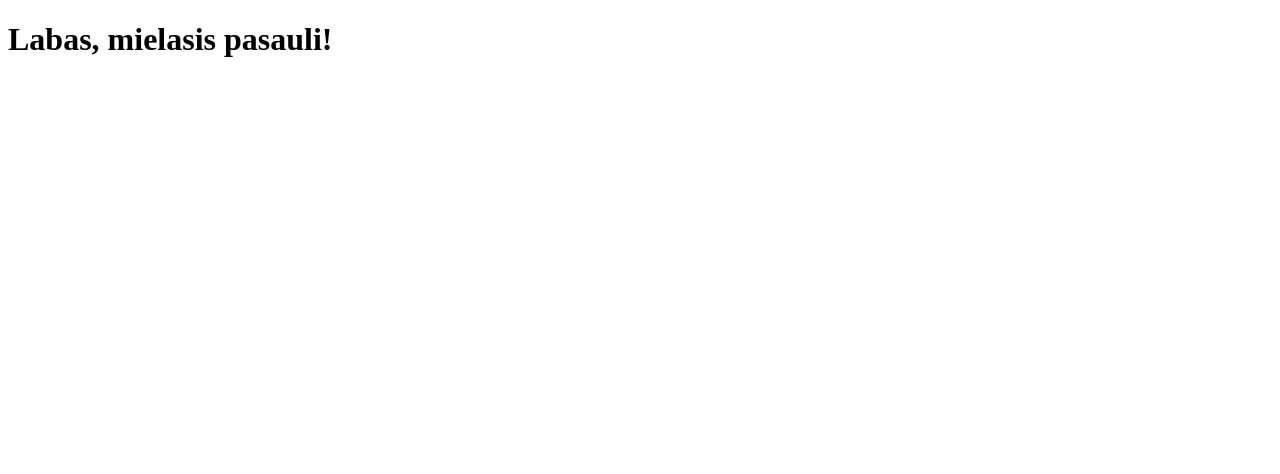
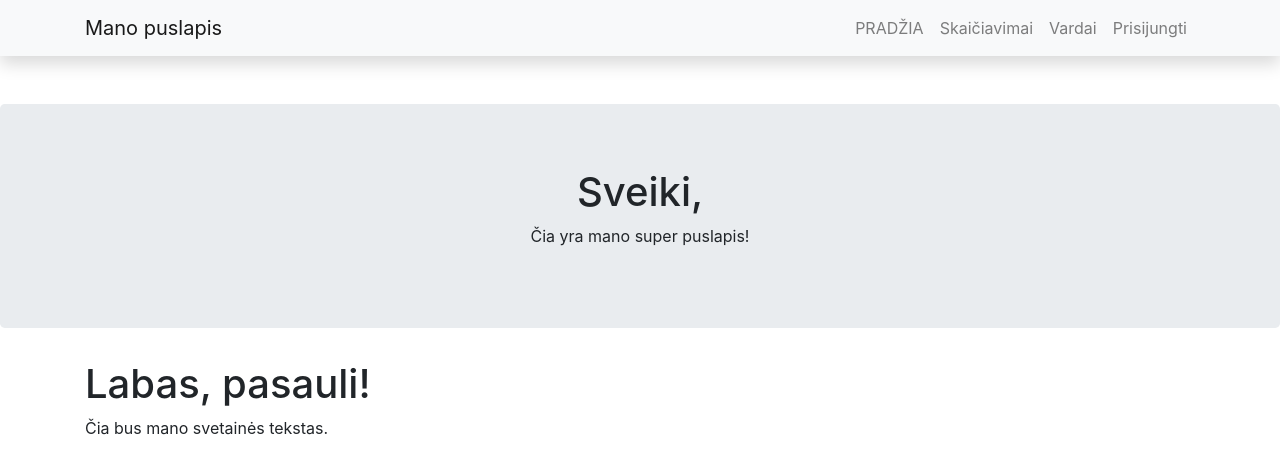
Before and after one commit to DonatasNoreika/20250227_vakaras2, a Flask app: page / in a window 1280 px wide. Shown: the top 474 px of the page. Run offline with Flask 3, Linux system fonts and the light colour scheme; some libraries are stand-ins or nearby versions.

Commit message:
Pridėtas base.html

```diff
--- /dev/null
+++ b/templates/base.html
@@ -0,0 +1,51 @@
+<!DOCTYPE html>
+<html lang="en">
+<head>
+  <title>Mano puslapis</title>
+  <meta charset="utf-8">
+  <meta name="viewport" content="width=device-width, initial-scale=1">
+  <link rel="stylesheet" href="https://maxcdn.bootstrapcdn.com/bootstrap/4.5.0/css/bootstrap.min.css">
+  <script src="https://ajax.googleapis.com/ajax/libs/jquery/3.5.1/jquery.min.js"></script>
+  <script src="https://cdnjs.cloudflare.com/ajax/libs/popper.js/1.16.0/umd/popper.min.js"></script>
+  <script src="https://maxcdn.bootstrapcdn.com/bootstrap/4.5.0/js/bootstrap.min.js"></script>
+</head>
+<body>
+
+<!-- Navigation -->
+<nav class="navbar navbar-expand-lg navbar-light bg-light static-top mb-5 shadow">
+  <div class="container">
+    <a class="navbar-brand" href="#">
+    Mano puslapis</a>
+    <button class="navbar-toggler" type="button" data-toggle="collapse" data-target="#navbarResponsive" aria-controls="navbarResponsive" aria-expanded="false" aria-label="Toggle navigation">
+          <span class="navbar-toggler-icon"></span>
+        </button>
+    <div class="collapse navbar-collapse" id="navbarResponsive">
+      <ul class="navbar-nav ml-auto">
+        <li class="nav-item">
+          <a class="nav-link" href="/">PRADŽIA</a>
+        </li>
+        <li class="nav-item">
+          <a class="nav-link" href="/skaiciavimai/">Skaičiavimai</a>
+        </li>
+        <li class="nav-item">
+          <a class="nav-link" href="/vardai/">Vardai</a>
+        </li>
+        <li class="nav-item">
+          <a class="nav-link" href="/login/">Prisijungti</a>
+        </li>
+      </ul>
+    </div>
+  </div>
+</nav>
+
+<div class="jumbotron text-center">
+  <h1>Sveiki,</h1>
+  <p>Čia yra mano super puslapis!</p>
+</div>
+
+<div class="container">
+{% block content %}{% endblock %}
+</div>
+
+</body>
+</html>
--- a/templates/index.html
+++ b/templates/index.html
@@ -1,10 +1,6 @@
-<!DOCTYPE html>
-<html lang="en">
-<head>
-    <meta charset="UTF-8">
-    <title>Mano Puslapis</title>
-</head>
-<body>
-<h1>Labas, mielasis pasauli!</h1>
-</body>
-</html>
+{% extends "base.html" %}
+
+{% block content %}
+<h1>Labas, pasauli!</h1>
+<p>Čia bus mano svetainės tekstas.</p>
+{% endblock %}
```
